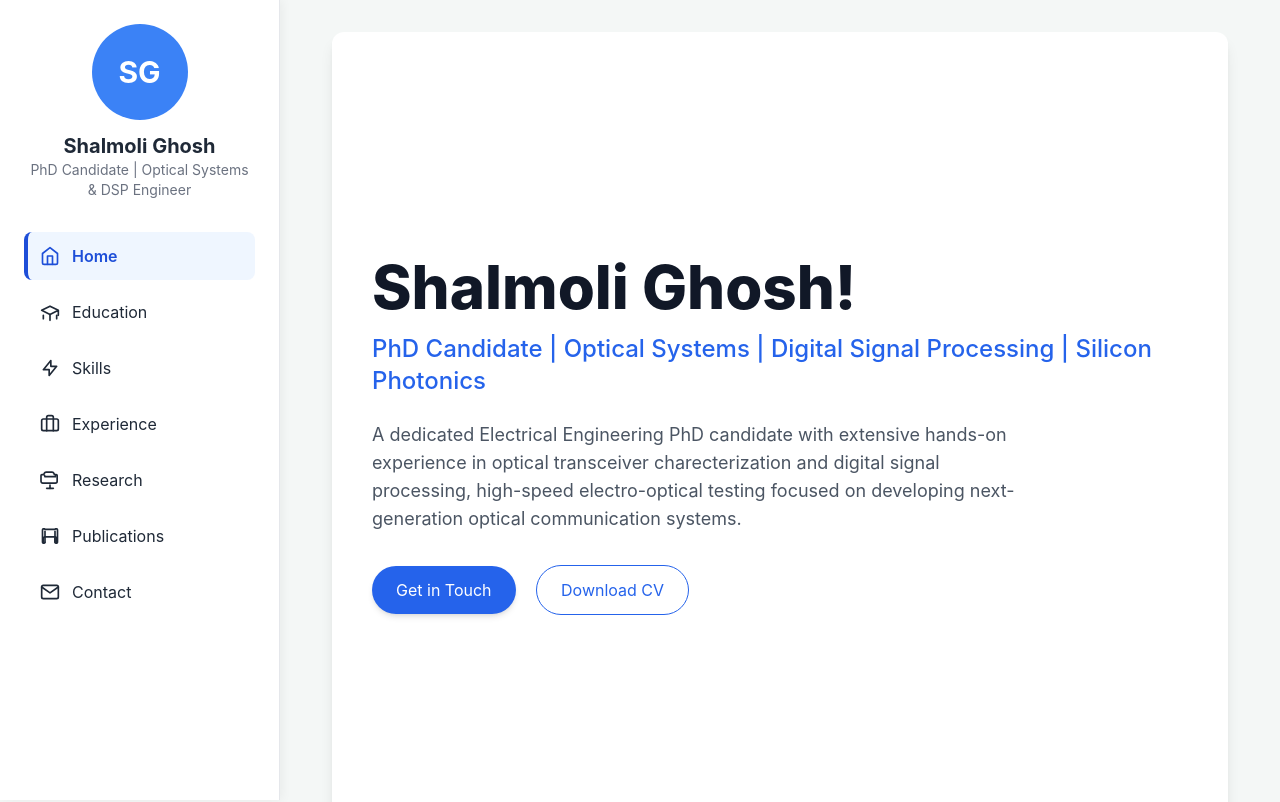
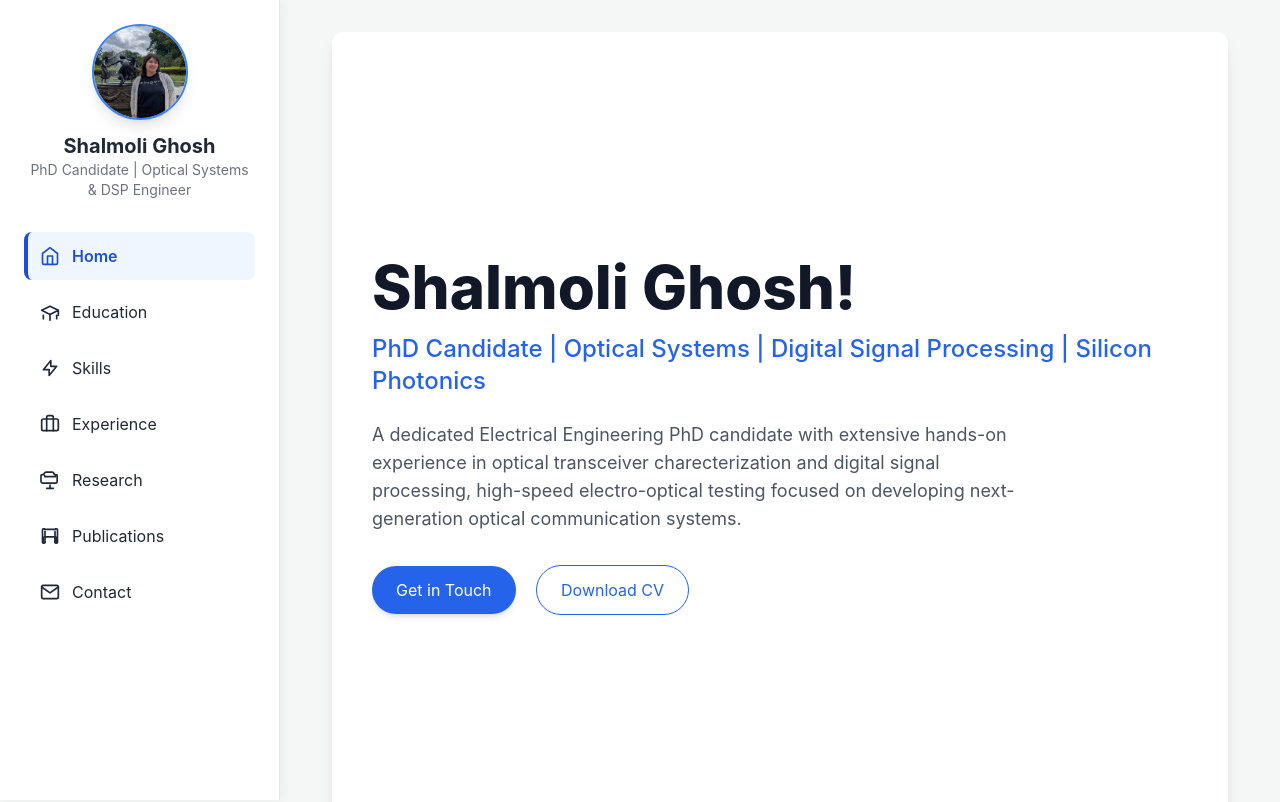
Before and after one commit to Shalmoli10/my-portfolio-site, a plain HTML site: page index.html in a window 1280 px wide. Shown: the top 802 px of the page. Drawn offline with nearby package versions, Linux system fonts and the light colour scheme.

Commit message:
Update index.html

```diff
--- a/index.html
+++ b/index.html
@@ -129,7 +129,11 @@
     <header class="sidebar lg:block hidden p-6 border-r border-gray-200">
         <div class="text-center mb-8">
             <!-- Updated Initials and Name -->
-            <div class="w-24 h-24 mx-auto rounded-full bg-blue-500 flex items-center justify-center text-white text-3xl font-bold mb-3">SG</div>
+            <!-- Profile Image -->
+            <img src="images/PXL_20250525_185946780~3.jpg"
+                 onerror="this.onerror=null; this.src='https://placehold.co/96x96/60A5FA/ffffff?text=SG';"
+                 alt="Shalmoli Ghosh Profile Picture"
+                 class="w-24 h-24 mx-auto rounded-full object-cover mb-3 shadow-lg border-2 border-blue-500">
             <h1 class="text-xl font-bold">Shalmoli Ghosh</h1>
             <p class="text-sm text-gray-500">PhD Candidate | Optical Systems & DSP Engineer</p>
         </div>
```
